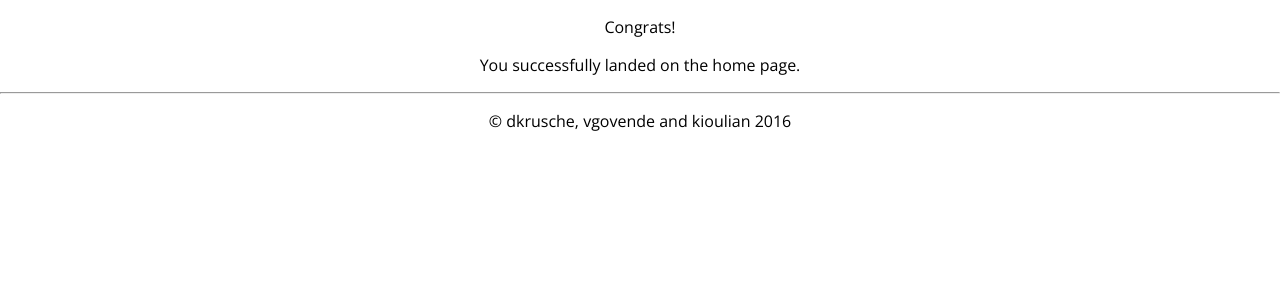
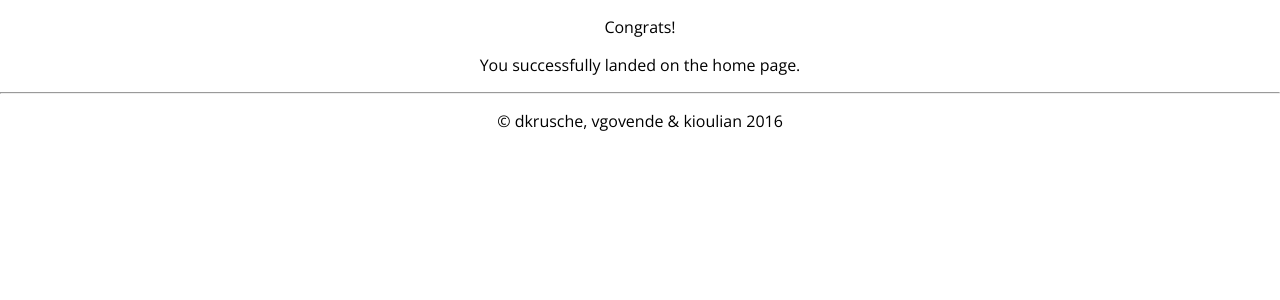
Before and after one commit to KRDehal/Matcha, a PHP site: page /Matcha/ in a window 1280 px wide. Shown: the part 22-322 px from the top of the page. Run offline with PHP 8.4, Linux system fonts and the light colour scheme.

Commit message:
Changed footer content

```diff
--- a/views/pages/layout.php
+++ b/views/pages/layout.php
@@ -33,7 +33,7 @@
 
 <FOOTER>
 <HR />
-	<P>&#169 dkrusche, vgovende and kioulian 2016</P>
+	<P>&#169 dkrusche, vgovende & kioulian 2016</P>
 </FOOTER>
 </BODY>
 </HTML>
```
